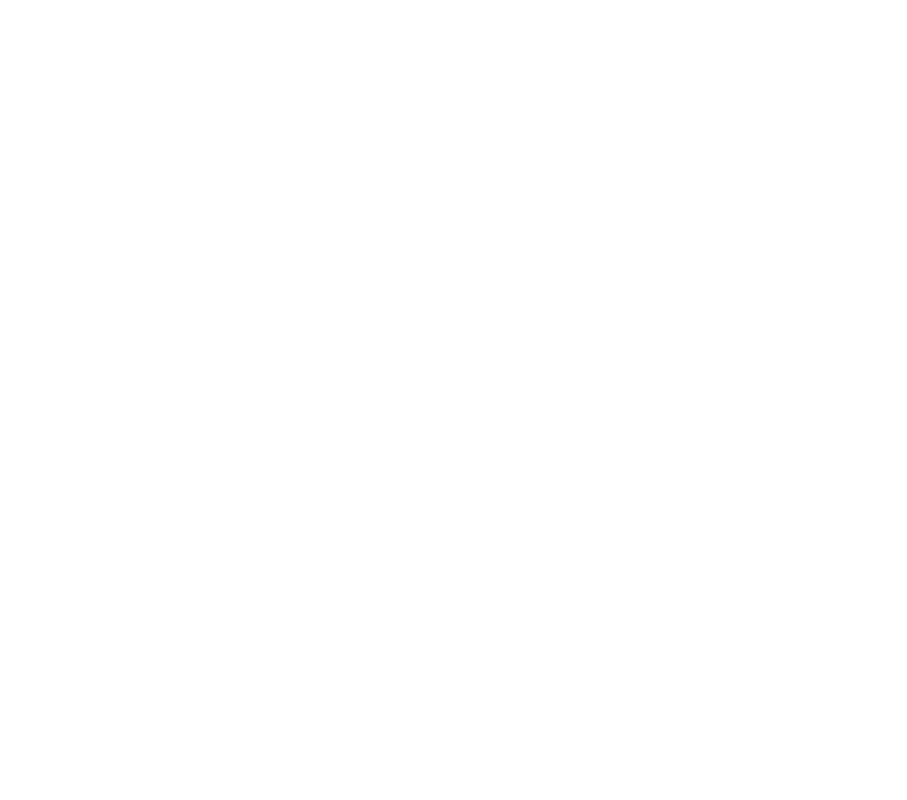
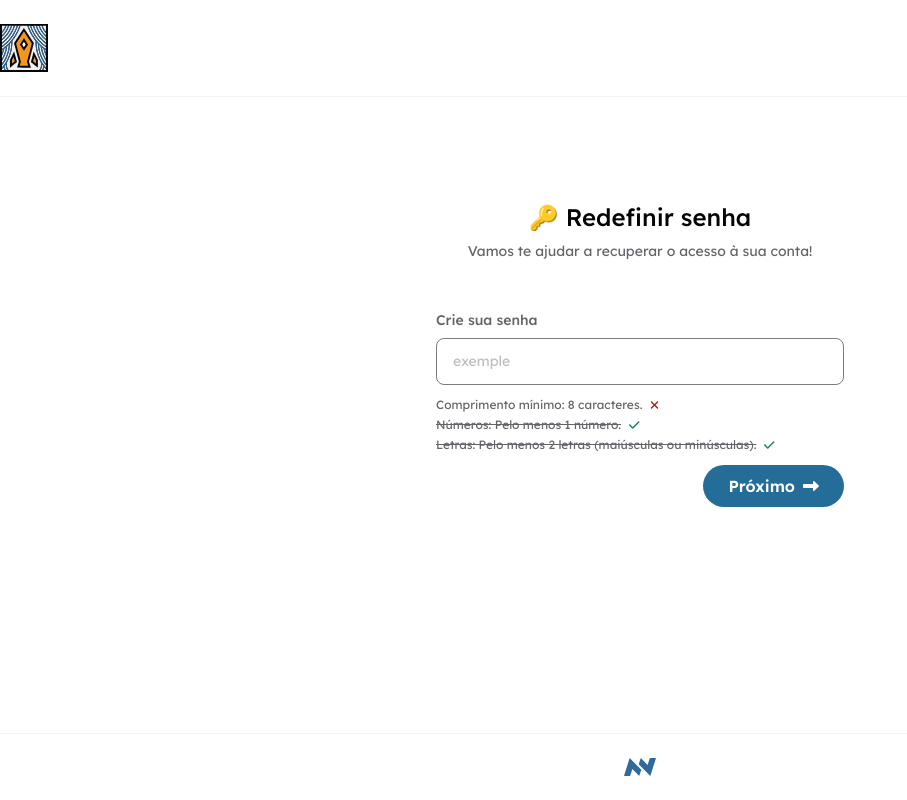
Before and after one commit to FilipiR22/front-anamnesia, a React (Vite) app: page /password-reset in a window 1280 px wide. Before the commit this address had no page. Shown: the whole page, without its empty margins (0-907 px from the left). Built offline with nearby package versions, Linux system fonts and the light colour scheme.

Commit message:
finalizando a tela de reset de senha

```diff
--- a/src/pages/Home.jsx
+++ b/src/pages/Home.jsx
@@ -17,6 +17,7 @@
                     <Link to="/password-creation" className="text-blue-500 underline">/password-creation</Link>
                     <Link to="/password-recovery" className="text-blue-500 underline">/password-recovery</Link>
                     <Link to="/link-recovery" className="text-blue-500 underline">/RecoveryLinkSend</Link>
+                    <Link to="/password-reset" className="text-blue-500 underline">/password-reset</Link>
                 </main>
                 <Footer />
             </div>
--- /dev/null
+++ b/src/pages/PasswordResetScreen.jsx
@@ -0,0 +1,45 @@
+import Header from "../components/Header";
+import Footer from "../components/Footer";
+import { Link } from 'react-router-dom';
+import InputPrimary from "../components/InputPrimary";
+import BtnPrimary from "../components/BtnPrimary";
+import Title from "../components/Title";
+import { FontAwesomeIcon } from "@fortawesome/react-fontawesome";
+import { faRightLong, faXmark, faCheck } from "@fortawesome/free-solid-svg-icons";
+
+function PasswordResetScreen() {
+    return (
+        <>
+            <div className="flex flex-col justify-between min-h-screen root-container">
+                <Header />
+                <main className="flex justify-center flex-1 mt-104">
+                    <div className="content-408 w-full max-w-md flex flex-col gap-12">
+                        <Title text_h1="🔑 Redefinir senha">
+                            Vamos te ajudar a recuperar o acesso à sua conta!
+                        </Title>
+                        <form action="" className="flex flex-col gap-3">
+                            <InputPrimary text_label='Crie sua senha' placeholder="exemple" id="endereco_email" type='email' />
+                            <div className="requirements text-xs flex flex-col gap-1">
+                                <p className="requirement flex gap-2">
+                                    <span className="requirement-text">Comprimento mínimo: 8 caracteres.</span><span className="text-error-dark"><FontAwesomeIcon icon={faXmark} /></span>
+                                </p >
+                                <p className="requirement flex gap-2">
+                                    <span className="requirement-text line-through">Números: Pelo menos 1 número.</span> <span className="text-success-dark"> <FontAwesomeIcon icon={faCheck} /> </span>
+                                </p >
+                                <p className="requirement flex gap-2">
+                                    <span className="requirement-text line-through">Letras: Pelo menos 2 letras (maiúsculas ou minúsculas).</span> <span className="text-success-dark"> <FontAwesomeIcon icon={faCheck} /> </span>
+                                </p >
+                            </div>
+                            <BtnPrimary>
+                                Próximo <FontAwesomeIcon icon={faRightLong} />
+                            </BtnPrimary>
+                        </form>
+                    </div>
+                </main>
+                <Footer />
+            </div>
+        </>
+    );
+}
+
+export default PasswordResetScreen;
--- a/src/routes/AppRoutes.jsx
+++ b/src/routes/AppRoutes.jsx
@@ -9,6 +9,7 @@
 import PasswordCreationScreen from '../pages/PasswordCreationScreeen';
 import PasswordRecoveryScreen from '../pages/PasswordRecoveryScreen';
 import RecoveryLinkSend from '../pages/RecoveryLinkSend';
+import PasswordResetScreen from '../pages/PasswordResetScreen';
 
 const AppRoutes = () => {
     return (
@@ -23,6 +24,7 @@
                 <Route path='/registration-sucess' element={<ResgistrationSucessScreen/>}/>
                 <Route path='/password-creation' element={<PasswordCreationScreen/>}/>
                 <Route path='/password-recovery' element={<PasswordRecoveryScreen/>}/>
+                <Route path='/password-reset' element={<PasswordResetScreen/>}/>
                 <Route path='/link-recovery' element={<RecoveryLinkSend/>}/>
             </Routes>
         </BrowserRouter>
--- a/src/styles/output.css
+++ b/src/styles/output.css
@@ -594,14 +594,6 @@
   }
 }
 
-.row-start-2 {
-  grid-row-start: 2;
-}
-
-.m-auto {
-  margin: auto;
-}
-
 .mx-auto {
   margin-left: auto;
   margin-right: auto;
@@ -643,26 +635,8 @@
   max-width: 28rem;
 }
 
-.max-w-max {
-  max-width: -moz-max-content;
-  max-width: max-content;
-}
-
-.max-w-min {
-  max-width: -moz-min-content;
-  max-width: min-content;
-}
-
 .flex-1 {
   flex: 1 1 0%;
-}
-
-.grid-cols-6 {
-  grid-template-columns: repeat(6, minmax(0, 1fr));
-}
-
-.grid-cols-2 {
-  grid-template-columns: repeat(2, minmax(0, 1fr));
 }
 
 .flex-col {
@@ -679,6 +653,10 @@
 
 .justify-between {
   justify-content: space-between;
+}
+
+.gap-1 {
+  gap: 0.25rem;
 }
 
 .gap-12 {
@@ -736,7 +714,7 @@
 
 .border-gray-300 {
   --tw-border-opacity: 1;
-  border-color: rgb(215 199 195 / var(--tw-border-opacity, 1));
+  border-color: rgb(124 124 131 / var(--tw-border-opacity, 1));
 }
 
 .border-transparent {
@@ -805,6 +783,11 @@
   line-height: 1.25rem;
 }
 
+.text-xs {
+  font-size: 0.75rem;
+  line-height: 1rem;
+}
+
 .font-medium {
   font-weight: 500;
 }
@@ -818,8 +801,18 @@
   color: rgb(59 130 246 / var(--tw-text-opacity, 1));
 }
 
+.text-error-dark {
+  --tw-text-opacity: 1;
+  color: rgb(150 46 46 / var(--tw-text-opacity, 1));
+}
+
 .text-gray-200 {
   color: rgba(190, 190, 193, 1);
+}
+
+.text-gray-300 {
+  --tw-text-opacity: 1;
+  color: rgb(124 124 131 / var(--tw-text-opacity, 1));
 }
 
 .text-gray-400 {
@@ -828,6 +821,11 @@
 
 .text-gray-900 {
   color: rgba(4, 4, 4, 1);
+}
+
+.text-success-dark {
+  --tw-text-opacity: 1;
+  color: rgb(22 131 92 / var(--tw-text-opacity, 1));
 }
 
 .text-white {
@@ -842,6 +840,14 @@
 
 .underline {
   text-decoration-line: underline;
+}
+
+.line-through {
+  text-decoration-line: line-through;
+}
+
+.decoration-strikethrough {
+  text-decoration-thickness: strikethrough;
 }
 
 .placeholder\:text-gray-200::-moz-placeholder {
--- a/tailwind.config.js
+++ b/tailwind.config.js
@@ -44,7 +44,7 @@
         gray: {
           100: '#F4F4F5',
           200: 'rgba(190, 190, 193, 1)',
-          300: '#D7C7C3',
+          300: '#7C7C83',
           400: 'rgba(99, 99, 105, 1)',
           500: '#848583',
           600: '#313135',
@@ -55,6 +55,9 @@
       },
       screens: {
         'sm-408': '408px',
+      },
+      textDecorationThickness: {
+        strikethrough: 'strikethrough',
       }
     },
   },
```
